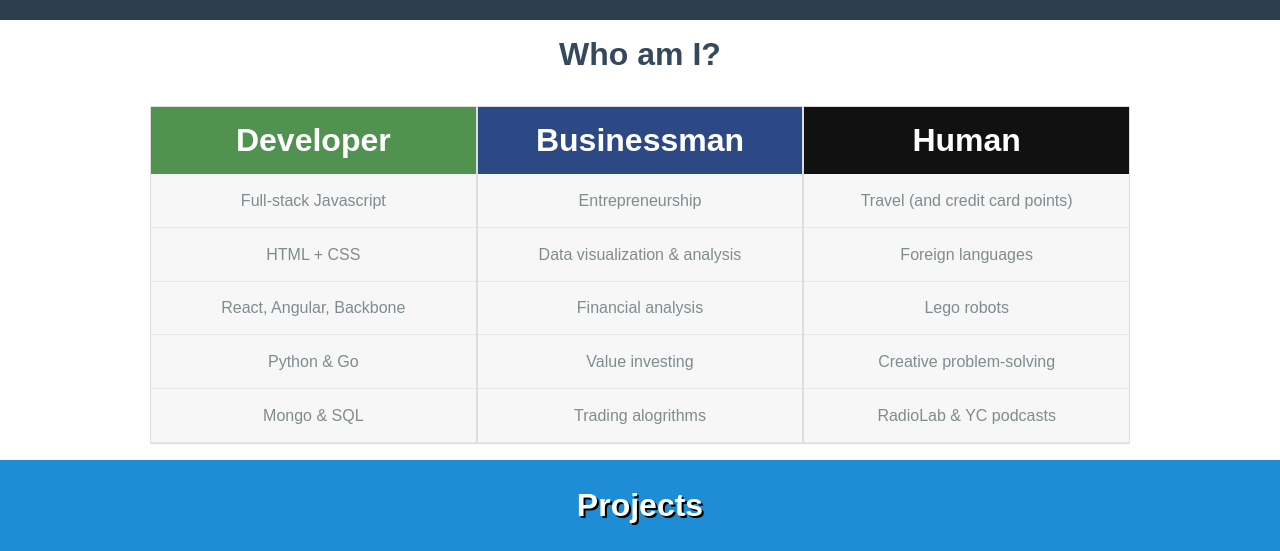
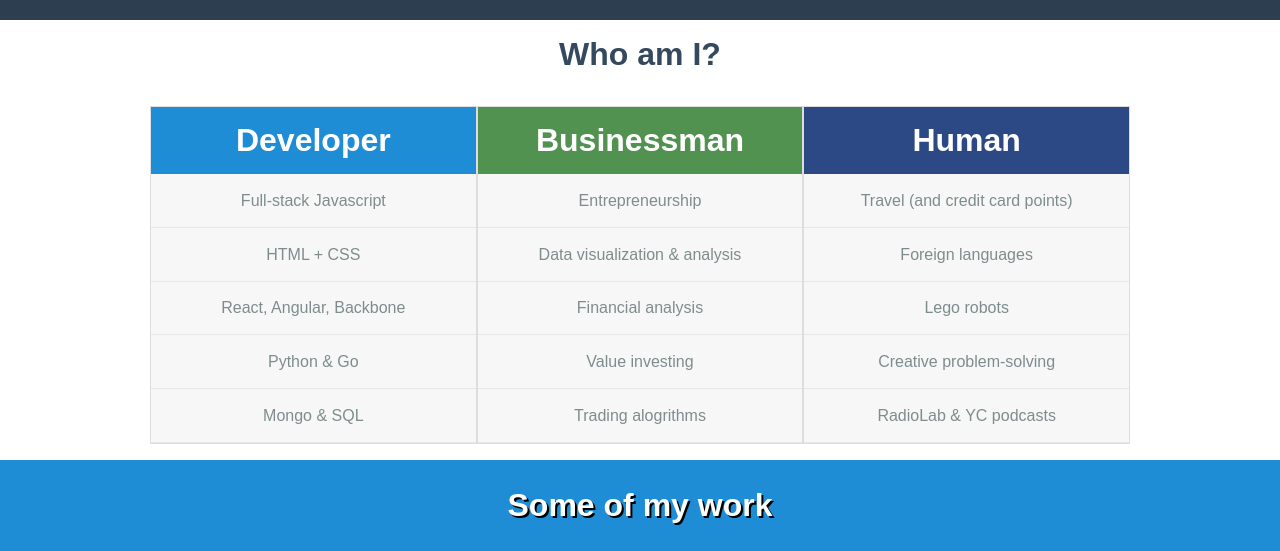
Before and after one commit to monaqvi/monaqvi.github.io, a Jekyll site: the page built from index.html, in a window 1280 px wide. Shown: the part 1405-1956 px from the top of the page. Built offline with Jekyll 4.4.1, drawn with Linux system fonts in a browser that asks for light colours; nearby versions of some CDN libraries; some of the changed text lies outside the part shown; grey boxes are pictures that could not be loaded.

Commit message:
Add app names and subtitles

```diff
--- a/assets/css/main.css
+++ b/assets/css/main.css
@@ -209,6 +209,16 @@
   color: white;
 }
 
+.purple-ribbon {
+  background: #2c4985;
+  color: white;
+}
+
+.green-ribbon {
+  background: #519251;
+  color: white;
+}
+
 .dark-ribbon {
   background: #2d3e50;
   color: #aaa;
@@ -237,11 +247,11 @@
     padding: 20px 0;
     color: white;
   } .interests-table h1.tech {
-    background-color: #519251
+    background-color: #1f8dd6
   } .interests-table h1.business {
+    background-color: #519251;
+  } .interests-table h1.life {
     background-color: #2c4985;
-  } .interests-table h1.life {
-    background-color: #111;
   }
 
 .interests-table-list {
@@ -260,6 +270,30 @@
 /*
  * -- PORTFOLIO --
  */
+
+.portfolio-desc {
+  padding-top: 1em;
+}
+
+.portfolio-header {
+  color: white;
+  font-size: 2em;
+  font-weight: 100;
+  font-family: Roboto,sans-serif;
+}
+
+.parallax {
+  height: calc(100vh - 60px);
+  position : relative;
+  background-repeat: no-repeat;
+  background-position : center center;
+  background-size: auto 90vh;
+  background-attachment : fixed;
+}
+
+.bg__bar {
+  background-image : url(https://get.google.com/trips/img/phone--empty.png);
+}
 
 /* In case ever want to use image tags instead */
 .phone {
@@ -286,22 +320,14 @@
   z-index: 1;
 }
 
-.parallax {
-  height: calc(100vh - 60px);
-  position : relative;
-  background-repeat: no-repeat;
-  background-position : center center;
-  background-size: auto 90vh;
-  background-attachment : fixed;
-}
+@media (min-width: 36em) {
+  .splash-container {
+    background-position: top left 65%;
+  }
 
-.bg__bar {
-  background-image : url(https://get.google.com/trips/img/phone--empty.png);
-}
-
-.bg__baz {
-  background-image : url(https://get.google.com/trips/img/phone--empty.png);
-    /*https://get.google.com/trips/img/phone--benefit-2.png*/
+  .parallax {
+    background-position : 20px center;
+  }
 }
 
 @media (min-width: 36em) {
@@ -346,6 +372,10 @@
     background-position: top left 80%;
   }
 
+  .portfolio-desc {
+     padding-top: 5em;
+  }
+
   .phone {
     position: relative;
     height: calc(100vh - 64px);
--- a/index.html
+++ b/index.html
@@ -2,6 +2,7 @@
 layout: default
 css: /assets/css/main.css
 ---
+<link href="//fonts.googleapis.com/css?family=Roboto+Condensed:300,400,700&amp;subset=latin,latin-ext" rel="stylesheet">
 <div class="splash-container">
   <div class="splash">
     <div class="crunched left-aligned">
@@ -106,7 +107,7 @@
   </div>
   <div class="ribbon l-box-lrg pure-g">
     <div class="pure-u-1">
-      <h1 class="is-center crunched content-head-ribbon shadowed">Projects</h1>
+      <h1 class="is-center crunched content-head-ribbon shadowed">Some of my work</h1>
     </div>
   </div>
  <!--
@@ -115,10 +116,10 @@
       <img class="pure-img-responsive screen" alt="world map" src="https://get.google.com/trips/img/phone--benefit-3.png">
       <img class="pure-img-responsive empty" alt="world map" src="https://get.google.com/trips/img/phone--empty.png">
     </div>
-    <div class="pure-u-1-3">
+    <div class="pure-u-1-3 l-box">
       <div>
-        <h2 class="">Idioma</h2>
-        <p>Text</p>
+        <h2 class="portfolio-header">Idioma</h2>
+        <p>Learn foreign languages by matching / chatting with native speakers.</p>
       </div>
     </div>
   </div>
@@ -127,35 +128,35 @@
     <div class="pure-u-1 pure-u-md-5-8 pure-u-xl-2-5 crunched">
       <div class="parallax bg__bar"></div>
     </div>
-    <div class="pure-u-1-3 l-box">
+    <div class="pure-u-1 pure-u-md-3-8 pure-u-xl-3-5 portfolio-desc">
       <div>
-        <h2 class="">Idioma</h2>
-        <p>Text</p>
+        <h2 class="portfolio-header crunched">Idioma</h2>
+        <p>Learn foreign languages by matching / chatting with native speakers.</p>
       </div>
     </div>
   </div>
-  <div class="ribbon l-box-lrg pure-g crunched">
+  <div class="green-ribbon l-box-lrg pure-g crunched">
     <div class="pure-u-1 pure-u-md-5-8 pure-u-xl-2-5 crunched">
-      <div class="parallax bg__baz"></div>
+      <div class="parallax bg__bar"></div>
     </div>
-    <div class="pure-u-1-3 l-box">
+    <div class="pure-u-1 pure-u-md-3-8 pure-u-xl-3-5 l-box-lrg">
       <div>
-        <h2 class="">Idioma</h2>
-        <p>Text</p>
+        <h2 class="portfolio-header crunched">Scenic Ninja</h2>
+        <p>Discover, save, and share scenic views near a given location.</p>
       </div>
     </div>
   </div>
-  <div class="ribbon l-box-lrg pure-g crunched">
+  <div class="purple-ribbon l-box-lrg pure-g crunched">
     <div class="pure-u-1 pure-u-md-5-8 pure-u-xl-2-5 crunched">
       <div class="parallax bg__bar"></div>
     </div>
-    <div class="pure-u-1-3 l-box">
+    <div class="pure-u-1 pure-u-md-3-8 pure-u-xl-3-5 l-box-lrg">
       <div>
-        <h2 class="">Idioma</h2>
-        <p>Text</p>
+        <h2 class="portfolio-header crunched">Canoe</h2>
+        <p>Simultaneously compare and order rides on Uber and Lyft.</p>
       </div>
     </div>
   </div>
-  <footer class="dark-ribbon l-box is-center">&copy; Muhammad Naqvi | 2016</footer>
+  <footer class="ribbon l-box is-center">&copy; Muhammad Naqvi | 2016</footer>
 </main>
 <script type="text/javascript" src="/assets/js/typewriter.js"></script>
```
